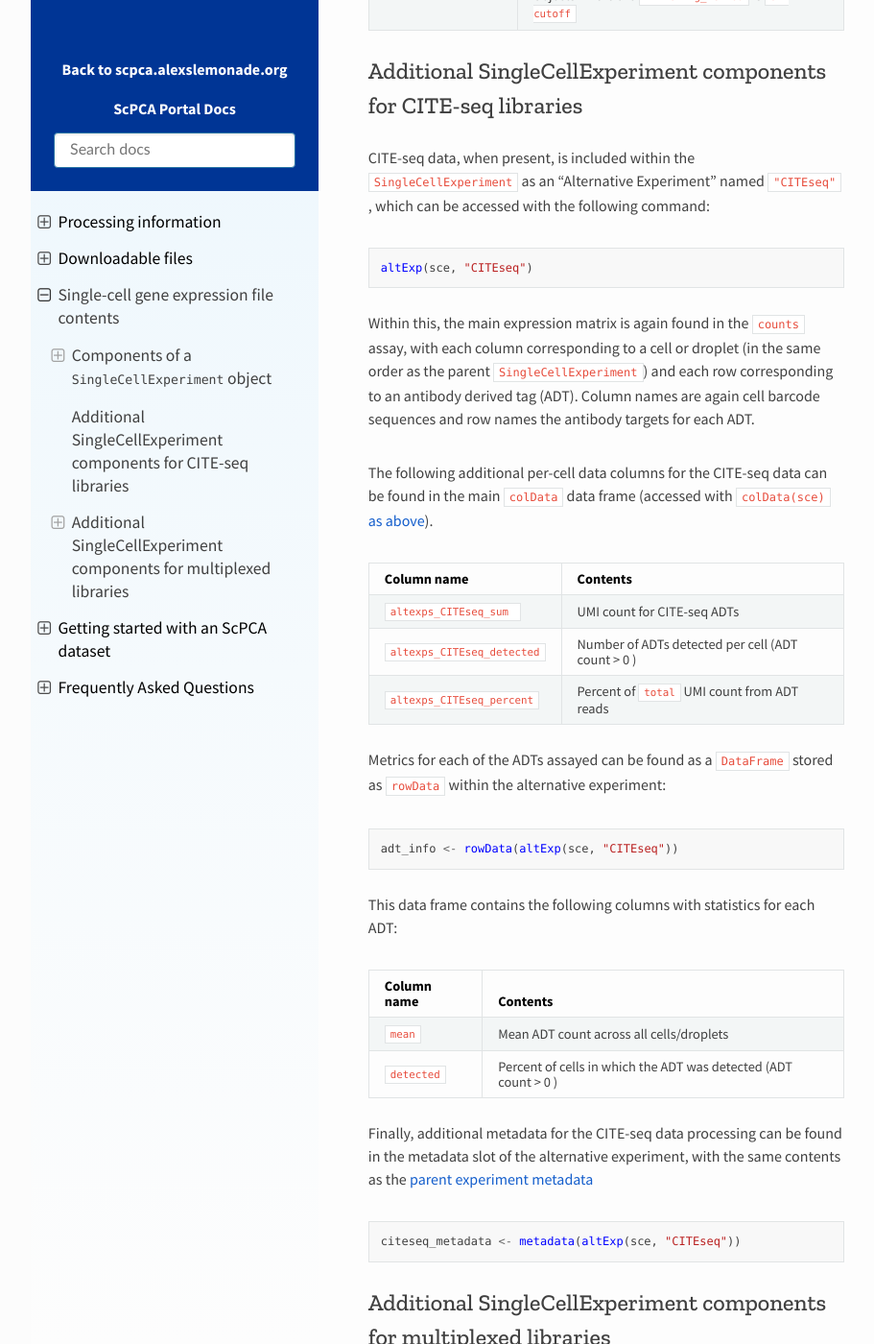
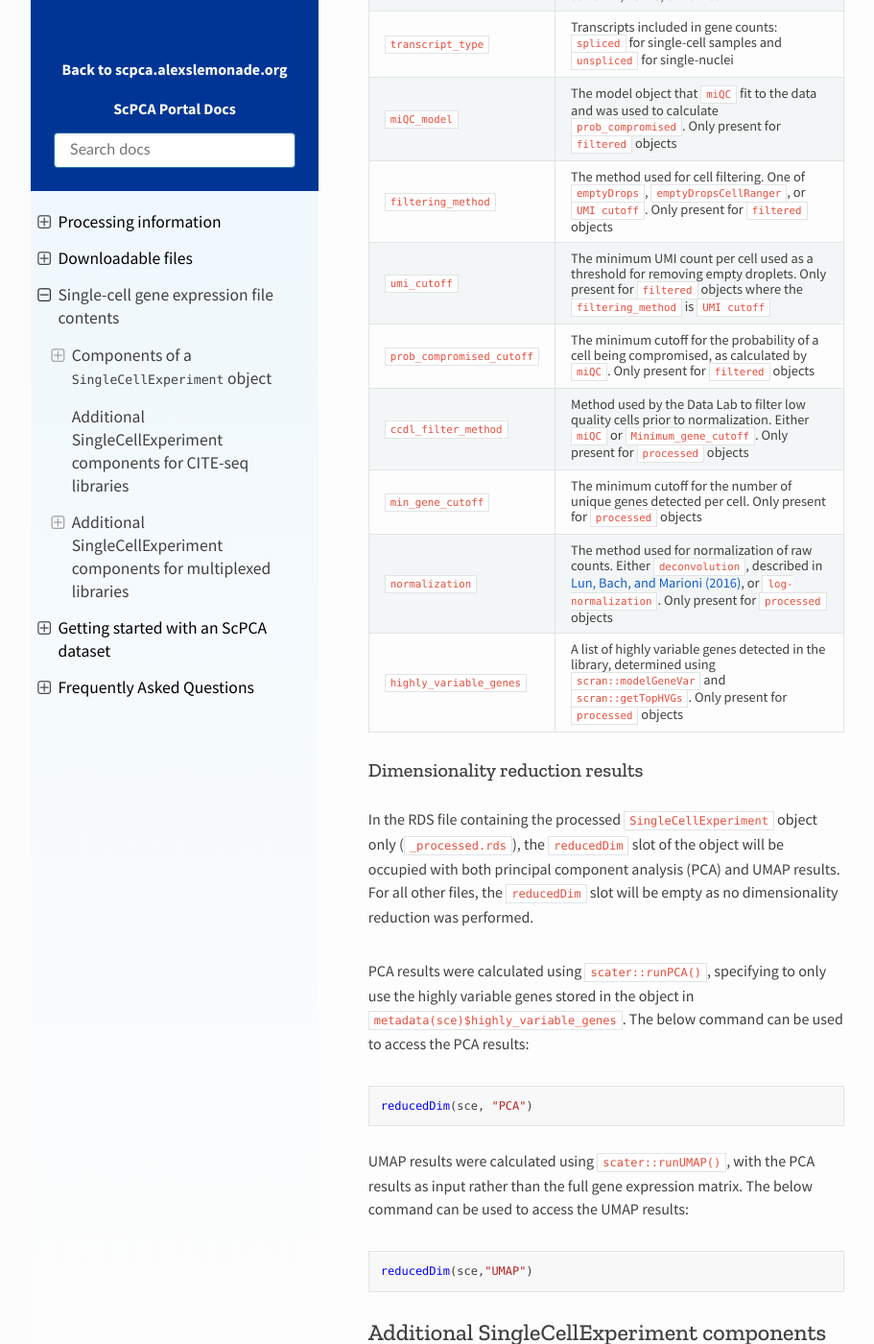
Before and after one commit to DongzeHE/scpca-docs, a Sphinx documentation site: the page built from docs/sce_file_contents.md, in a window 1280 px wide and 1400 px high, scrolled down 3533 px. Shown: the whole window at 96% size, without its empty margins (158-1069 px from the left). Built offline with Sphinx 7.4.7 and the Read the Docs theme 2.0.0, drawn with Linux system fonts in a browser that asks for light colours; some of the changed text lies outside the part shown.

Commit message:
contents of processed sce files

````diff
--- a/docs/sce_file_contents.md
+++ b/docs/sce_file_contents.md
@@ -1,6 +1,6 @@
 # Single-cell gene expression file contents
 
-Single-cell or single-nuclei gene expression data (filtered or unfiltered) is provided for use with R as an RDS file containing a [`SingleCellExperiment` object](http://bioconductor.org/books/3.13/OSCA.intro/the-singlecellexperiment-class.html).
+Single-cell or single-nuclei gene expression data (unfiltered, filtered, or processed) is provided for use with R as an RDS file containing a [`SingleCellExperiment` object](http://bioconductor.org/books/3.13/OSCA.intro/the-singlecellexperiment-class.html).
 This object contains the expression data, cell and gene metrics, associated metadata, and, in the case of multimodal data like CITE-seq, data from additional cell-based assays.
 
 We highly encourage you to familiarize yourself with the general object structure and functions available as part of the [`SingleCellExperiment` package](https://bioconductor.org/packages/3.13/bioc/html/SingleCellExperiment.html) from Bioconductor.
@@ -10,14 +10,14 @@ To begin, you will need to load the `SingleCellExperiment` package and read the
 
 ```r
 library(SingleCellExperiment)
-sce <- readRDS("SCPCL000000_filtered.rds")
+sce <- readRDS("SCPCL000000_processed.rds")
 ```
 
 ## Components of a `SingleCellExperiment` object
 
 ### Expression counts
 
-The `counts` assay of the `SingleCellExperiment` object for single-cell and single-nuclei experiments (both unfiltered and filtered) contains the primary RNA-seq expression data as integer counts.
+The `counts` assay of the `SingleCellExperiment` object for single-cell and single-nuclei experiments (for all provided file types) contains the primary RNA-seq expression data as integer counts.
 The data is stored as a sparse matrix, and each column represents a cell or droplet, each row a gene.
 Column names are cell barcode sequences and row names are Ensembl gene IDs.
 The `counts` assay can be accessed with the following R code:
@@ -52,6 +52,12 @@ These metrics were calculated by using [`miQC`](https://bioconductor.org/package
 | ----------------------- | --------------------------------------------------------------------------------------------------------------------------------------------------------------------------------------------- |
 | `prob_compromised`      | Probability that a cell is compromised (i.e., dead or damaged), as calculated by `miQC`                                                                                                       |
 | `miQC_pass`             | Indicates whether the cell passed the default miQC filtering. `TRUE` is assigned to cells with a low probability of being compromised (`prob_compromised` < 0.75) or [sufficiently low mitochondrial content](https://bioconductor.org/packages/release/bioc/vignettes/miQC/inst/doc/miQC.html#preventing-exclusion-of-low-mito-cells).  |
+
+For the `_processed.rds` file only, an additional column named, `ccdl_filter` will be included in the `colData`.
+This column was used to label cells as either `Keep` or `Remove` based on a set of filtering criteria.
+All cells labeled as `Remove` were removed prior to writing the `_processed.rds` file and therefore all cells found in the `_processed.rds` file should be labeled as `Keep`.
+
+See the description of the {ref}`processed gene expression data <processing_information:Processed gene expression data>` for more information on filtering perfomed to obtain the `_processed.rds` file.
 
 ### Gene information and metrics
 
@@ -94,7 +100,31 @@ expt_metadata <- metadata(sce)
 | `transcript_type`   | Transcripts included in gene counts: `spliced` for single-cell samples and `unspliced` for single-nuclei                       |
 | `miQC_model`        | The model object that `miQC` fit to the data and was used to calculate `prob_compromised`. Only present for `filtered` objects |
 | `filtering_method`  | The method used for cell filtering. One of `emptyDrops`, `emptyDropsCellRanger`, or `UMI cutoff`. Only present for `filtered` objects |
-| `umi_cutoff`        | The minimum UMI count per cell used as a threshold for filtering. Only present for `filtered` objects where the `filtering_method` is `UMI cutoff` |
+| `umi_cutoff`        | The minimum UMI count per cell used as a threshold for removing empty droplets. Only present for `filtered` objects where the `filtering_method` is `UMI cutoff` |
+| `prob_compromised_cutoff`        | The minimum cutoff for the probability of a cell being compromised, as calculated by `miQC`. Only present for `filtered` objects |
+| `ccdl_filter_method`        | Method used by the Data Lab to filter low quality cells prior to normalization. Either `miQC` or `Minimum_gene_cutoff`. Only present for `processed` objects |
+| `min_gene_cutoff`        | The minimum cutoff for the number of unique genes detected per cell. Only present for `processed` objects |
+| `normalization`        | The method used for normalization of raw counts. Either `deconvolution`, described in [Lun, Bach, and Marioni (2016)](https://doi.org/10.1186/s13059-016-0947-7), or  `log-normalization`. Only present for `processed` objects |
+| `highly_variable_genes`        | A list of highly variable genes detected in the library, determined using `scran::modelGeneVar` and `scran::getTopHVGs`. Only present for `processed` objects |
+
+### Dimensionality reduction results
+
+In the RDS file containing the processed `SingleCellExperiment` object only (`_processed.rds`), the `reducedDim` slot of the object will be occupied with both principal component analysis (PCA) and UMAP results.
+For all other files, the `reducedDim` slot will be empty as no dimensionality reduction was performed.
+
+PCA results were calculated using `scater::runPCA()`, specifying to only use the highly variable genes stored in the object in `metadata(sce)$highly_variable_genes`.
+The below command can be used to access the PCA results:
+
+```r
+reducedDim(sce, "PCA")
+```
+
+UMAP results were calculated using `scater::runUMAP()`, with the PCA results as input rather than the full gene expression matrix.
+The below command can be used to access the UMAP results:
+
+```r
+reducedDim(sce,"UMAP")
+```
 
 ## Additional SingleCellExperiment components for CITE-seq libraries
 
````
